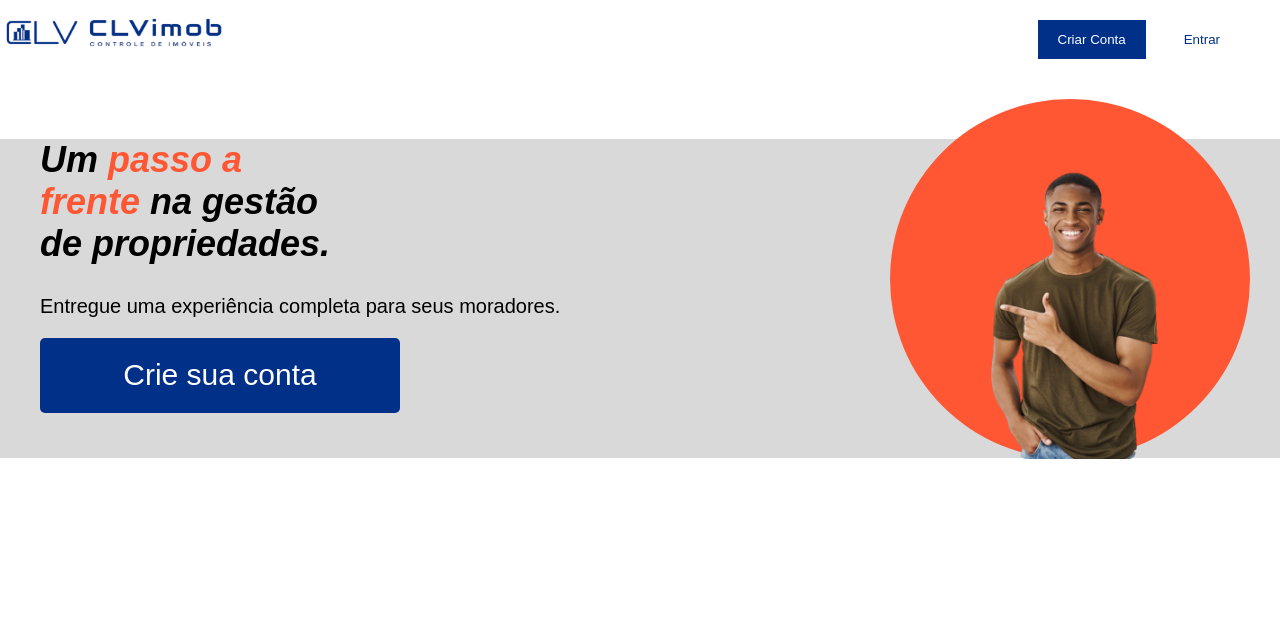
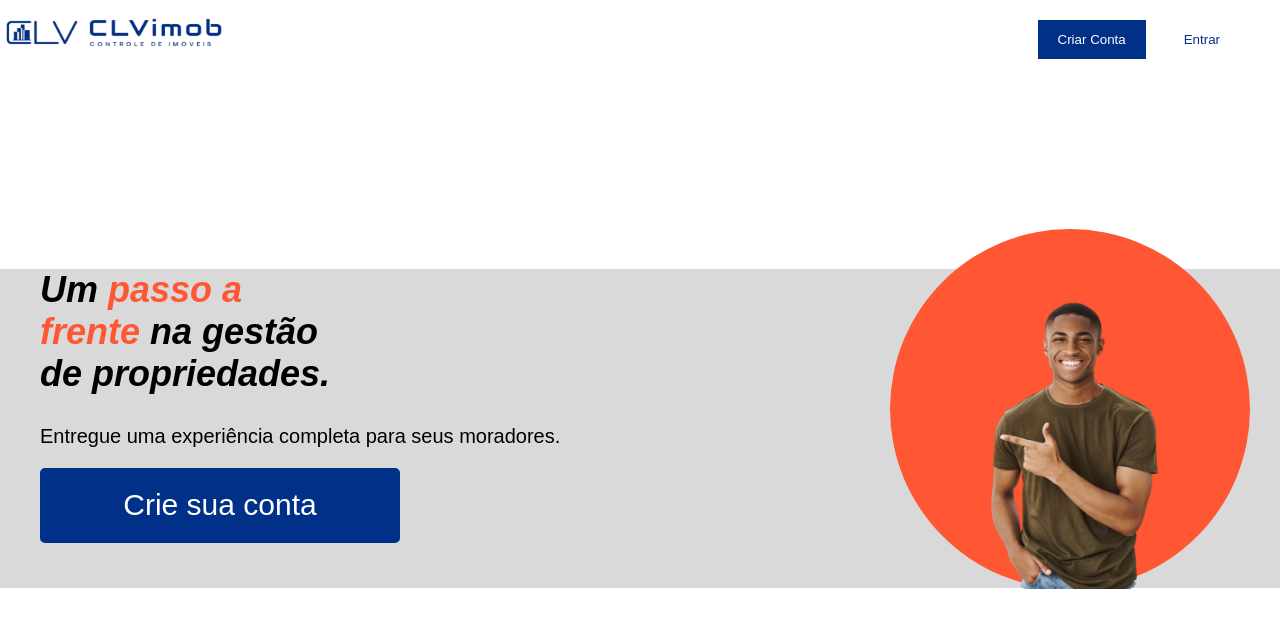
Before and after one commit to vtoriaavila/CLVimob, a React (Vite) app in the folder clvmob-presentation/: page / in a window 1280 px wide. Shown: the top 628 px of the page. Built offline with nearby package versions, Linux system fonts and the light colour scheme.

Commit message:
ajustando css

```diff
--- a/clvmob-presentation/src/components/Home.css
+++ b/clvmob-presentation/src/components/Home.css
@@ -85,7 +85,7 @@
   display: flex;
   justify-content: space-between;
   align-items: center;
-  margin-top: 50px;
+  margin-top: 15%;
   position: relative;
   min-height: 300px; /*adc uma altura mínima para garantir que o conteúdo apareça */
 }
--- a/clvmob-presentation/src/components/Home.jsx
+++ b/clvmob-presentation/src/components/Home.jsx
@@ -1,6 +1,7 @@
 import { useNavigate } from 'react-router-dom';
 import './Home.css';
 import logo_azl from './logo_azl.png';
+import teste from '../assets/logo_azl.png'
 import homem from './homem.png';
 
 
@@ -19,7 +20,7 @@ const Home = () => {
     <div className='home-container'>
       <header className='header'>
         <div className='logo'>
-          <img src={logo_azl} alt='CLVimob logo' />
+          <img src={teste} alt='CLVimob logo' />
         </div>
         <nav className='nav'>
           <button className='button-criar'
--- a/clvmob-presentation/src/components/Login.css
+++ b/clvmob-presentation/src/components/Login.css
@@ -5,6 +5,10 @@ html, body {
     height: 100%;
     width: 100%;
     overflow: hidden;
+    font-family: 'Lucida Sans', 'Lucida Sans Regular', 'Lucida Grande', 'Lucida Sans Unicode', Geneva, Verdana, sans-serif;
+  }
+  input{
+    outline: none;
   }
 
   .container {
@@ -42,7 +46,6 @@ html, body {
     font-weight: 400;
     line-height: 58px;
     color: #FFFFFF;
-    font-family: 'Lucida Sans', 'Lucida Sans Regular', 'Lucida Grande', 'Lucida Sans Unicode', Geneva, Verdana, sans-serif;
 
   }
 
```
